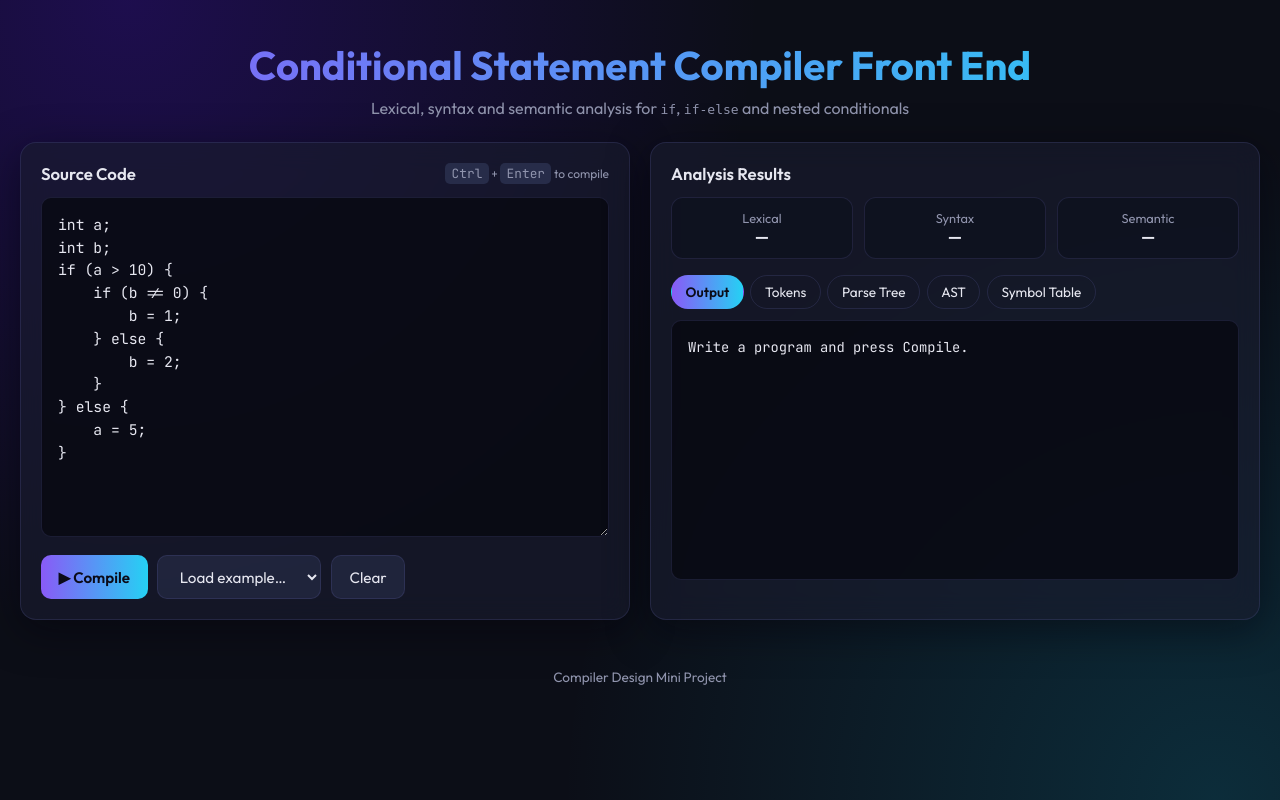
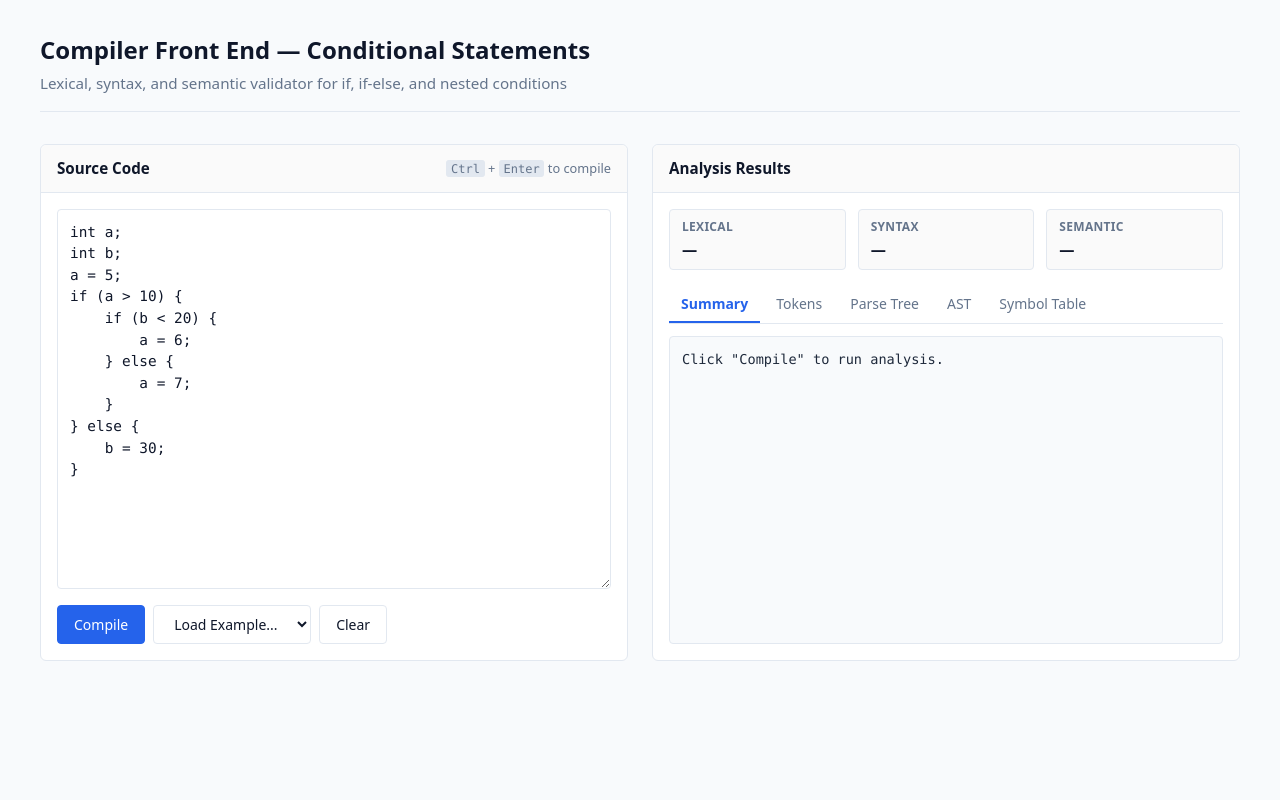
Before and after one commit to Nayana566/CD_project, a Flask app: page / in a window 1280 px wide. Run offline with Flask 3, Linux system fonts and the light colour scheme.

Commit message:
Refactor UI: clean, minimal, non-gradient interface

```diff
--- a/templates/index.html
+++ b/templates/index.html
@@ -3,153 +3,328 @@
 <head>
 <meta charset="UTF-8">
 <meta name="viewport" content="width=device-width, initial-scale=1.0">
-<title>Conditional Statement Compiler Front End</title>
-<meta name="description" content="Compiler front end that validates if, if-else and nested conditional statements: lexical, syntax and semantic analysis with parse tree and AST.">
-<link rel="preconnect" href="https://fonts.googleapis.com">
-<link href="https://fonts.googleapis.com/css2?family=Outfit:wght@400;600;700&family=JetBrains+Mono:wght@400;500&display=swap" rel="stylesheet">
+<title>Conditional Statement Compiler</title>
 <style>
   :root {
-    --bg: hsl(232, 30%, 7%);
-    --panel: hsla(232, 30%, 14%, 0.65);
-    --border: hsla(240, 40%, 60%, 0.18);
-    --text: hsl(230, 25%, 92%);
-    --muted: hsl(230, 15%, 62%);
-    --accent: hsl(258, 90%, 66%);
-    --accent2: hsl(190, 90%, 55%);
-    --ok: hsl(150, 70%, 50%);
-    --fail: hsl(355, 85%, 62%);
-    --idle: hsl(40, 90%, 60%);
-    --mono: 'JetBrains Mono', Consolas, monospace;
+    --bg: #f8fafc;
+    --panel-bg: #ffffff;
+    --border: #e2e8f0;
+    --text-main: #0f172a;
+    --text-muted: #64748b;
+    --primary: #2563eb;
+    --primary-hover: #1d4ed8;
+    --success: #16a34a;
+    --success-bg: #f0fdf4;
+    --danger: #dc2626;
+    --danger-bg: #fef2f2;
+    --font-code: ui-monospace, SFMono-Regular, Menlo, Monaco, Consolas, monospace;
+    --font-sans: system-ui, -apple-system, BlinkMacSystemFont, 'Segoe UI', Roboto, sans-serif;
   }
+
   * { box-sizing: border-box; margin: 0; padding: 0; }
+
   body {
-    font-family: 'Outfit', system-ui, sans-serif;
-    background: var(--bg);
-    color: var(--text);
-    min-height: 100vh;
-    background-image:
-      radial-gradient(circle at 10% 0%, hsla(258, 90%, 50%, 0.25), transparent 45%),
-      radial-gradient(circle at 95% 100%, hsla(190, 90%, 45%, 0.18), transparent 45%);
-    background-attachment: fixed;
+    font-family: var(--font-sans);
+    background-color: var(--bg);
+    color: var(--text-main);
+    line-height: 1.5;
+    padding: 2rem 1.5rem;
   }
-  header { text-align: center; padding: 2.5rem 1rem 1.5rem; }
+
+  .container {
+    max-width: 1200px;
+    margin: 0 auto;
+  }
+
+  header {
+    margin-bottom: 2rem;
+    border-bottom: 1px solid var(--border);
+    padding-bottom: 1rem;
+  }
+
   h1 {
-    font-size: clamp(1.6rem, 3.5vw, 2.5rem);
-    font-weight: 700;
-    background: linear-gradient(90deg, var(--accent), var(--accent2));
-    -webkit-background-clip: text; background-clip: text; color: transparent;
+    font-size: 1.5rem;
+    font-weight: 600;
+    color: var(--text-main);
   }
-  header p { color: var(--muted); margin-top: .5rem; }
-  main {
-    max-width: 1300px; margin: 0 auto; padding: 0 1.25rem 3rem;
-    display: grid; grid-template-columns: 1fr 1fr; gap: 1.25rem;
+
+  header p {
+    color: var(--text-muted);
+    font-size: 0.95rem;
+    margin-top: 0.25rem;
   }
-  @media (max-width: 900px) { main { grid-template-columns: 1fr; } }
-  .card {
-    background: var(--panel);
+
+  .layout {
+    display: grid;
+    grid-template-columns: 1fr 1fr;
+    gap: 1.5rem;
+  }
+
+  @media (max-width: 850px) {
+    .layout { grid-template-columns: 1fr; }
+  }
+
+  .panel {
+    background: var(--panel-bg);
     border: 1px solid var(--border);
-    border-radius: 16px;
-    backdrop-filter: blur(14px);
-    padding: 1.25rem;
-    box-shadow: 0 10px 40px hsla(240, 60%, 3%, 0.5);
-    animation: rise .5s ease both;
+    border-radius: 6px;
+    display: flex;
+    flex-direction: column;
   }
-  @keyframes rise { from { opacity: 0; transform: translateY(12px); } to { opacity: 1; transform: none; } }
-  .card h2 { font-size: 1.05rem; font-weight: 600; margin-bottom: .8rem; display: flex; justify-content: space-between; align-items: center; }
+
+  .panel-header {
+    padding: 0.75rem 1rem;
+    border-bottom: 1px solid var(--border);
+    display: flex;
+    justify-content: space-between;
+    align-items: center;
+    background: #fafafa;
+    border-top-left-radius: 6px;
+    border-top-right-radius: 6px;
+  }
+
+  .panel-title {
+    font-size: 0.95rem;
+    font-weight: 600;
+  }
+
+  .panel-body {
+    padding: 1rem;
+    display: flex;
+    flex-direction: column;
+    flex-grow: 1;
+  }
+
   textarea {
-    width: 100%; min-height: 340px; resize: vertical;
-    background: hsla(232, 35%, 5%, 0.8); color: var(--text);
-    border: 1px solid var(--border); border-radius: 10px;
-    padding: 1rem; font-family: var(--mono); font-size: .92rem; line-height: 1.55;
-    tab-size: 4; outline: none; transition: border-color .2s, box-shadow .2s;
+    width: 100%;
+    min-height: 380px;
+    font-family: var(--font-code);
+    font-size: 0.9rem;
+    line-height: 1.5;
+    color: var(--text-main);
+    background: #ffffff;
+    border: 1px solid var(--border);
+    border-radius: 4px;
+    padding: 0.75rem;
+    resize: vertical;
+    outline: none;
   }
-  textarea:focus { border-color: var(--accent); box-shadow: 0 0 0 3px hsla(258, 90%, 66%, 0.25); }
-  .row { display: flex; gap: .6rem; flex-wrap: wrap; margin-top: .9rem; }
+
+  textarea:focus {
+    border-color: var(--primary);
+  }
+
+  .controls {
+    display: flex;
+    gap: 0.5rem;
+    margin-top: 1rem;
+    flex-wrap: wrap;
+  }
+
   button, select {
-    font-family: inherit; font-size: .95rem; border-radius: 10px; cursor: pointer;
-    border: 1px solid var(--border); padding: .65rem 1.1rem; color: var(--text);
-    background: hsla(232, 30%, 20%, 0.8); transition: transform .15s, box-shadow .2s, background .2s;
+    font-family: inherit;
+    font-size: 0.875rem;
+    padding: 0.5rem 1rem;
+    border-radius: 4px;
+    border: 1px solid var(--border);
+    background: #ffffff;
+    color: var(--text-main);
+    cursor: pointer;
   }
-  button:hover, select:hover { transform: translateY(-1px); background: hsla(232, 30%, 26%, 0.9); }
-  #compileBtn {
-    background: linear-gradient(90deg, var(--accent), var(--accent2));
-    border: none; font-weight: 600; color: #0b0b18;
+
+  button:hover, select:hover {
+    background: #f1f5f9;
   }
-  #compileBtn:hover { box-shadow: 0 6px 24px hsla(258, 90%, 60%, 0.45); }
-  #compileBtn:disabled { opacity: .6; cursor: wait; }
-  .phases { display: grid; grid-template-columns: repeat(3, 1fr); gap: .7rem; margin-bottom: 1rem; }
-  .phase {
-    border: 1px solid var(--border); border-radius: 12px; padding: .75rem; text-align: center;
-    background: hsla(232, 35%, 8%, 0.6); transition: border-color .3s, background .3s;
+
+  .btn-primary {
+    background: var(--primary);
+    color: #ffffff;
+    border-color: var(--primary);
+    font-weight: 500;
   }
-  .phase span { display: block; font-size: .8rem; color: var(--muted); }
-  .phase strong { font-size: 1rem; }
-  .phase.ok { border-color: var(--ok); background: hsla(150, 70%, 40%, 0.12); }
-  .phase.ok strong { color: var(--ok); }
-  .phase.fail { border-color: var(--fail); background: hsla(355, 85%, 50%, 0.12); }
-  .phase.fail strong { color: var(--fail); }
-  .phase.idle strong { color: var(--idle); }
-  .tabs { display: flex; gap: .4rem; flex-wrap: wrap; margin-bottom: .7rem; }
-  .tab { padding: .45rem .85rem; font-size: .85rem; border-radius: 999px; background: transparent; }
-  .tab.active { background: linear-gradient(90deg, var(--accent), var(--accent2)); color: #0b0b18; border-color: transparent; font-weight: 600; }
+
+  .btn-primary:hover {
+    background: var(--primary-hover);
+    border-color: var(--primary-hover);
+  }
+
+  .btn-primary:disabled {
+    opacity: 0.6;
+    cursor: not-allowed;
+  }
+
+  .status-grid {
+    display: grid;
+    grid-template-columns: repeat(3, 1fr);
+    gap: 0.75rem;
+    margin-bottom: 1rem;
+  }
+
+  .status-box {
+    border: 1px solid var(--border);
+    border-radius: 4px;
+    padding: 0.5rem 0.75rem;
+    background: #fafafa;
+  }
+
+  .status-label {
+    font-size: 0.75rem;
+    color: var(--text-muted);
+    display: block;
+    text-transform: uppercase;
+    font-weight: 600;
+    letter-spacing: 0.025em;
+  }
+
+  .status-value {
+    font-size: 0.95rem;
+    font-weight: 600;
+    margin-top: 0.15rem;
+    display: block;
+  }
+
+  .status-box.ok {
+    border-color: #bbf7d0;
+    background: var(--success-bg);
+    color: var(--success);
+  }
+
+  .status-box.fail {
+    border-color: #fecaca;
+    background: var(--danger-bg);
+    color: var(--danger);
+  }
+
+  .tabs {
+    display: flex;
+    border-bottom: 1px solid var(--border);
+    margin-bottom: 0.75rem;
+    gap: 0.25rem;
+  }
+
+  .tab {
+    border: none;
+    background: none;
+    padding: 0.5rem 0.75rem;
+    font-size: 0.875rem;
+    color: var(--text-muted);
+    cursor: pointer;
+    border-bottom: 2px solid transparent;
+    border-radius: 0;
+  }
+
+  .tab:hover {
+    color: var(--text-main);
+    background: none;
+  }
+
+  .tab.active {
+    color: var(--primary);
+    font-weight: 600;
+    border-bottom-color: var(--primary);
+    background: none;
+  }
+
   pre {
-    background: hsla(232, 35%, 5%, 0.8); border: 1px solid var(--border); border-radius: 10px;
-    padding: 1rem; font-family: var(--mono); font-size: .86rem; line-height: 1.5;
-    min-height: 260px; max-height: 460px; overflow: auto; white-space: pre;
+    font-family: var(--font-code);
+    font-size: 0.85rem;
+    background: #f8fafc;
+    border: 1px solid var(--border);
+    border-radius: 4px;
+    padding: 0.75rem;
+    min-height: 290px;
+    max-height: 480px;
+    overflow: auto;
+    white-space: pre-wrap;
+    word-break: break-word;
+    color: #1e293b;
+    flex-grow: 1;
   }
-  pre.error { color: var(--fail); }
-  .badge { font-size: .75rem; color: var(--muted); font-weight: 400; }
-  footer { text-align: center; color: var(--muted); font-size: .85rem; padding-bottom: 2rem; }
-  kbd { font-family: var(--mono); background: hsla(232,30%,22%,1); padding: .1rem .4rem; border-radius: 5px; font-size: .8rem; }
+
+  .shortcut-hint {
+    font-size: 0.8rem;
+    color: var(--text-muted);
+  }
+
+  kbd {
+    background: #e2e8f0;
+    border-radius: 3px;
+    padding: 0.1rem 0.3rem;
+    font-family: var(--font-code);
+    font-size: 0.75rem;
+  }
 </style>
 </head>
 <body>
+
+<div class="container">
   <header>
-  <h1>Conditional Statement Compiler Front End</h1>
-  <p>Lexical, syntax and semantic analysis for <code>if</code>, <code>if-else</code> and nested conditionals</p>
+    <h1>Compiler Front End — Conditional Statements</h1>
+    <p>Lexical, syntax, and semantic validator for if, if-else, and nested conditions</p>
   </header>
 
-<main>
-  <section class="card" aria-labelledby="srcTitle">
-    <h2 id="srcTitle">Source Code <span class="badge"><kbd>Ctrl</kbd> + <kbd>Enter</kbd> to compile</span></h2>
-    <textarea id="source" spellcheck="false" aria-label="Source code"></textarea>
-    <div class="row">
-      <button id="compileBtn">▶ Compile</button>
-      <select id="examples" aria-label="Load example">
-        <option value="">Load example…</option>
-        <option value="ifelse">if-else</option>
-        <option value="nested">Nested if</option>
+  <div class="layout">
+    <!-- Input Panel -->
+    <section class="panel">
+      <div class="panel-header">
+        <span class="panel-title">Source Code</span>
+        <span class="shortcut-hint"><kbd>Ctrl</kbd> + <kbd>Enter</kbd> to compile</span>
+      </div>
+      <div class="panel-body">
+        <textarea id="source" spellcheck="false" placeholder="Write code here..."></textarea>
+        <div class="controls">
+          <button id="compileBtn" class="btn-primary">Compile</button>
+          <select id="examples">
+            <option value="">Load Example...</option>
+            <option value="ifelse">Simple if-else</option>
+            <option value="nested">Nested if-else</option>
             <option value="syntax">Syntax error</option>
             <option value="semantic">Semantic error</option>
           </select>
           <button id="clearBtn">Clear</button>
         </div>
+      </div>
     </section>
 
-  <section class="card" aria-labelledby="resTitle">
-    <h2 id="resTitle">Analysis Results</h2>
-    <div class="phases">
-      <div class="phase" id="ph-lexical"><span>Lexical</span><strong>—</strong></div>
-      <div class="phase" id="ph-syntax"><span>Syntax</span><strong>—</strong></div>
-      <div class="phase" id="ph-semantic"><span>Semantic</span><strong>—</strong></div>
+    <!-- Results Panel -->
+    <section class="panel">
+      <div class="panel-header">
+        <span class="panel-title">Analysis Results</span>
       </div>
-    <div class="tabs" role="tablist">
-      <button class="tab active" data-key="output" id="tab-output">Output</button>
-      <button class="tab" data-key="tokens" id="tab-tokens">Tokens</button>
-      <button class="tab" data-key="parse_tree" id="tab-parse">Parse Tree</button>
-      <button class="tab" data-key="ast" id="tab-ast">AST</button>
-      <button class="tab" data-key="symbol_table" id="tab-symbols">Symbol Table</button>
+      <div class="panel-body">
+        <div class="status-grid">
+          <div class="status-box" id="ph-lexical">
+            <span class="status-label">Lexical</span>
+            <span class="status-value">—</span>
           </div>
-    <pre id="result">Write a program and press Compile.</pre>
+          <div class="status-box" id="ph-syntax">
+            <span class="status-label">Syntax</span>
+            <span class="status-value">—</span>
+          </div>
+          <div class="status-box" id="ph-semantic">
+            <span class="status-label">Semantic</span>
+            <span class="status-value">—</span>
+          </div>
+        </div>
+
+        <div class="tabs">
+          <button class="tab active" data-key="output">Summary</button>
+          <button class="tab" data-key="tokens">Tokens</button>
+          <button class="tab" data-key="parse_tree">Parse Tree</button>
+          <button class="tab" data-key="ast">AST</button>
+          <button class="tab" data-key="symbol_table">Symbol Table</button>
+        </div>
+
+        <pre id="result">Click "Compile" to run analysis.</pre>
+      </div>
     </section>
-</main>
-
-<footer>Compiler Design Mini Project</footer>
+  </div>
+</div>
 
 <script>
   const examples = {
-    ifelse: "int a;\nint b;\nif (a > 10) {\n    b = 20;\n} else {\n    b = 30;\n}\n",
-    nested: "int a;\nint b;\nif (a > 10) {\n    if (b != 0) {\n        b = 1;\n    } else {\n        b = 2;\n    }\n} else {\n    a = 5;\n}\n",
+    ifelse: "int a;\nint b;\na = 5;\nif (a > 10) {\n    b = 20;\n} else {\n    b = 30;\n}\n",
+    nested: "int a;\nint b;\na = 5;\nif (a > 10) {\n    if (b < 20) {\n        a = 6;\n    } else {\n        a = 7;\n    }\n} else {\n    b = 30;\n}\n",
     syntax: "int a;\nif (a > 10 {\n    a = 1;\n}\n",
     semantic: "int a;\nif (a < b) {\n    a = 1;\n}\n"
   };
@@ -164,22 +339,21 @@
 
   function setPhase(name, value) {
     const el = document.getElementById('ph-' + name);
+    const textEl = el.querySelector('.status-value');
     const v = value || '—';
-    el.querySelector('strong').textContent = v;
-    el.className = 'phase ' + (v === 'Successful' ? 'ok' : v === 'Failed' ? 'fail' : v === '—' ? '' : 'idle');
+    textEl.textContent = v;
+    el.className = 'status-box ' + (v === 'Successful' ? 'ok' : v === 'Failed' ? 'fail' : '');
   }
 
   function render() {
     if (!data) return;
     const text = data[activeKey];
-    result.textContent = text && text.length ? text : '(nothing to show for this stage)';
-    const failed = ['lexical', 'syntax', 'semantic'].some(k => data[k] === 'Failed') || data.error;
-    result.classList.toggle('error', activeKey === 'output' && !!failed);
+    result.textContent = text && text.length ? text : '(No data available for this phase)';
   }
 
   async function compile() {
     btn.disabled = true;
-    btn.textContent = 'Compiling…';
+    btn.textContent = 'Compiling...';
     try {
       const res = await fetch('/compile', {
         method: 'POST',
@@ -189,14 +363,14 @@
       data = await res.json();
       if (data.error) data.output = data.error;
     } catch (e) {
-      data = { output: 'Could not reach the server: ' + e.message, error: true };
+      data = { output: 'Failed to connect to server: ' + e.message };
     }
     setPhase('lexical', data.lexical);
     setPhase('syntax', data.syntax);
     setPhase('semantic', data.semantic);
     render();
     btn.disabled = false;
-    btn.textContent = '▶ Compile';
+    btn.textContent = 'Compile';
   }
 
   btn.addEventListener('click', compile);
@@ -209,11 +383,17 @@
       src.selectionStart = src.selectionEnd = s + 4;
     }
   });
+
   document.getElementById('examples').addEventListener('change', e => {
     if (examples[e.target.value]) src.value = examples[e.target.value];
     e.target.value = '';
   });
-  document.getElementById('clearBtn').addEventListener('click', () => { src.value = ''; src.focus(); });
+
+  document.getElementById('clearBtn').addEventListener('click', () => {
+    src.value = '';
+    src.focus();
+  });
+
   document.querySelectorAll('.tab').forEach(t => t.addEventListener('click', () => {
     document.querySelectorAll('.tab').forEach(x => x.classList.remove('active'));
     t.classList.add('active');
```
Lines whose indentation alone changed are shown as unchanged.
